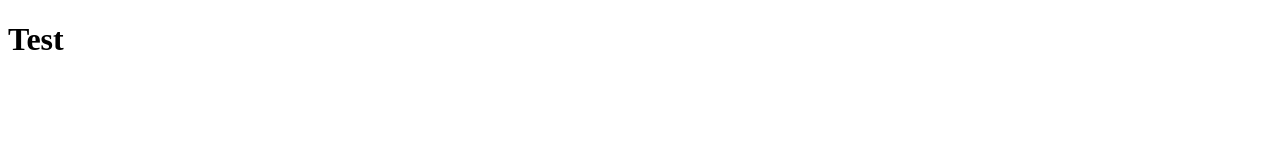
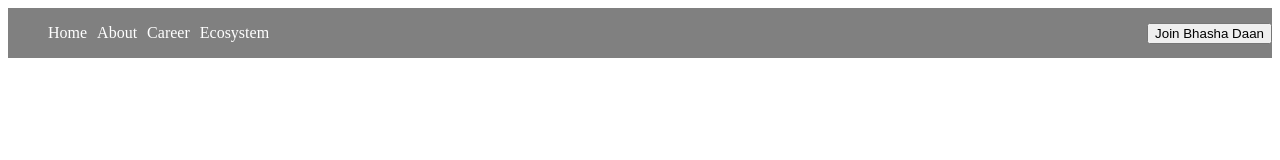
Before and after one commit to praveenyadav92/CRPF, a plain HTML site: page index.html in a window 1280 px wide. Drawn offline with Linux system fonts and the light colour scheme.

Commit message:
updated changes

```diff
--- a/index.html
+++ b/index.html
@@ -4,8 +4,21 @@
     <meta charset="UTF-8">
     <meta name="viewport" content="width=device-width, initial-scale=1.0">
     <title>Document</title>
+    <link rel="stylesheet" href="main.css">
 </head>
 <body>
-    <h1>Test</h1>
+
+    <nav class="main_Nav">
+        <ul class="items">
+            <li class="main">Home</li>
+            <li class="main">About</li>
+            <li class="main">Career</li>
+            <li class="main">Ecosystem</li>
+
+        </ul>
+        <button>Join Bhasha Daan</button>
+    </nav>
+
+
 </body>
 </html>
--- /dev/null
+++ b/main.css
@@ -0,0 +1,19 @@
+.test {
+    color: red;
+}
+.main_Nav {
+    background-color: gray;
+    display: flex;
+    align-items: center;
+    justify-content: space-between;
+
+}
+.items {
+    display: flex;
+    align-items: center;
+    list-style: none;
+}
+.main {
+    margin-right: 10px;
+    color: white;
+}
```
